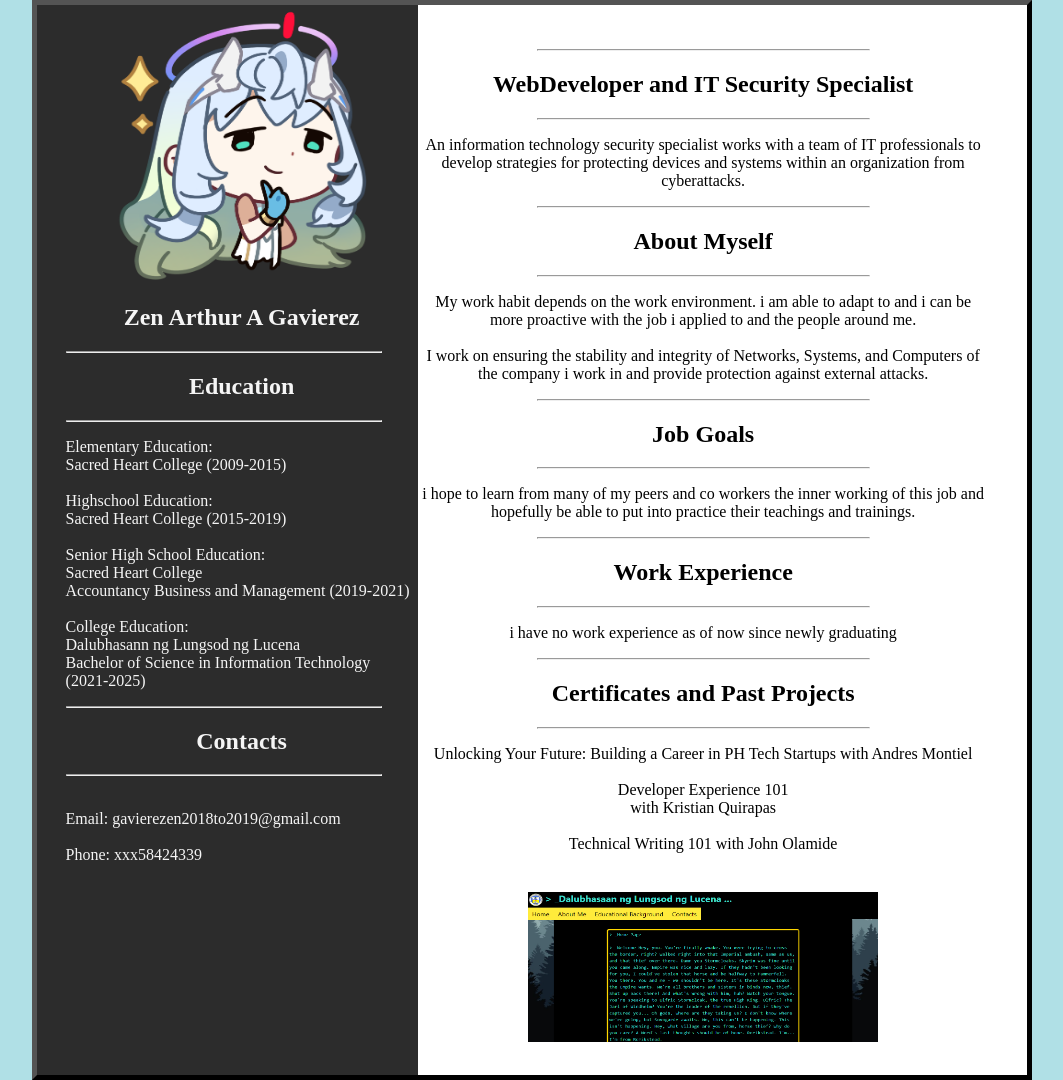
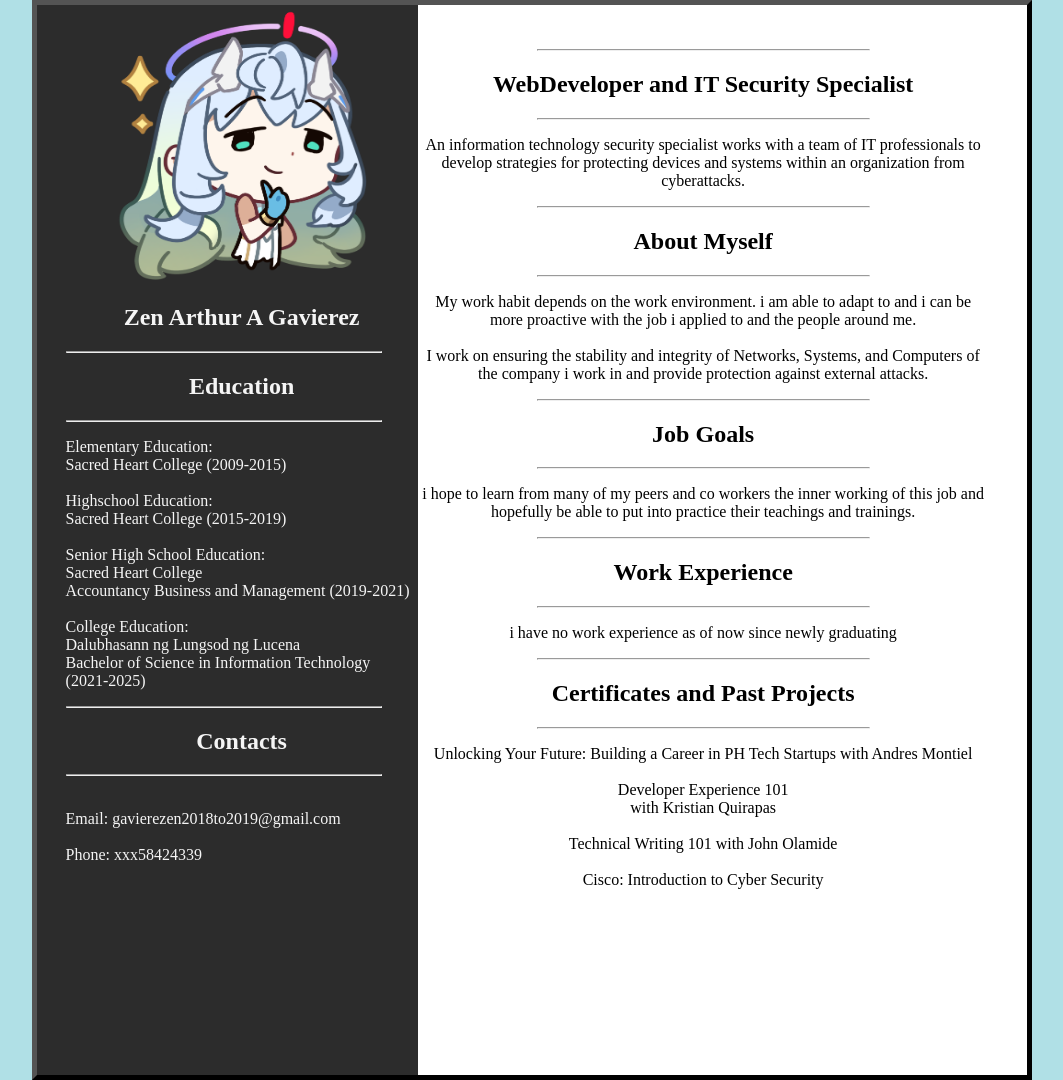
Before and after one commit to OrigamiSh1ro/online-resume, a plain HTML site: page index.html in a window 1280 px wide. Shown: the whole page, without its empty margins (108-1171 px from the left). Drawn offline with Linux system fonts and the light colour scheme.

Commit message:
Update index.html

```diff
--- a/index.html
+++ b/index.html
@@ -109,12 +109,7 @@
                             <br><br>
                             Technical Writing 101 with John Olamide
                             <br> <br>
-                            <div class="img-hover-zoom" align="center">
-                                <a href="index.html">
-                                    <img src="project.png" height="150px" width="350px">
-                                </a>
-                            </div>
-
+                            Cisco: Introduction to Cyber Security
 
 
 
```
